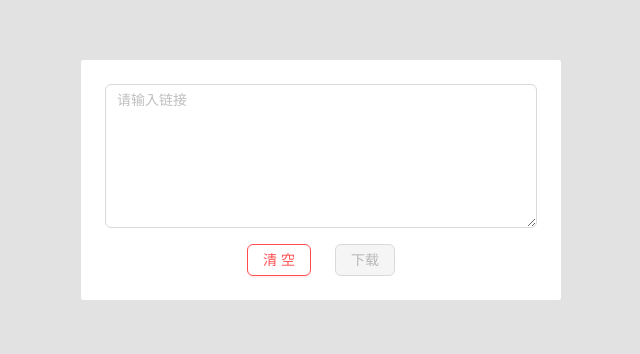
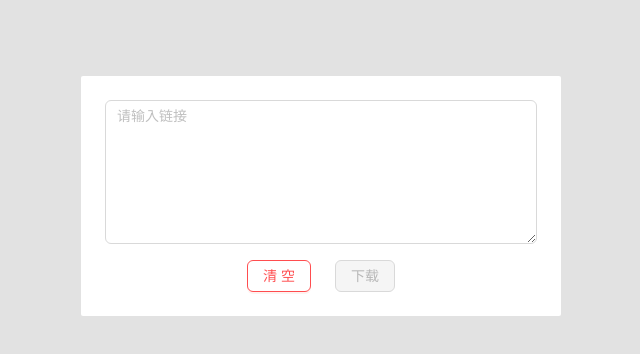
Before and after one commit to cc332030/tools, a React (Create React App) app: page / in a window 1280 px wide. Shown: the part 204-558 px from the top of the page, without its empty margins (319-959 px from the left). Built offline with nearby package versions, Linux system fonts and the light colour scheme.

Commit message:
feat: body height: 100vh

```diff
--- a/src/css/body.scss
+++ b/src/css/body.scss
@@ -19,7 +19,7 @@ $body_padding: 1rem;
   justify-content: center;
   align-items: center;
 
-  height: calc(100vh - $body_padding * 2);
+  height: 100vh;
   padding: $body_padding;
 
 }
```
